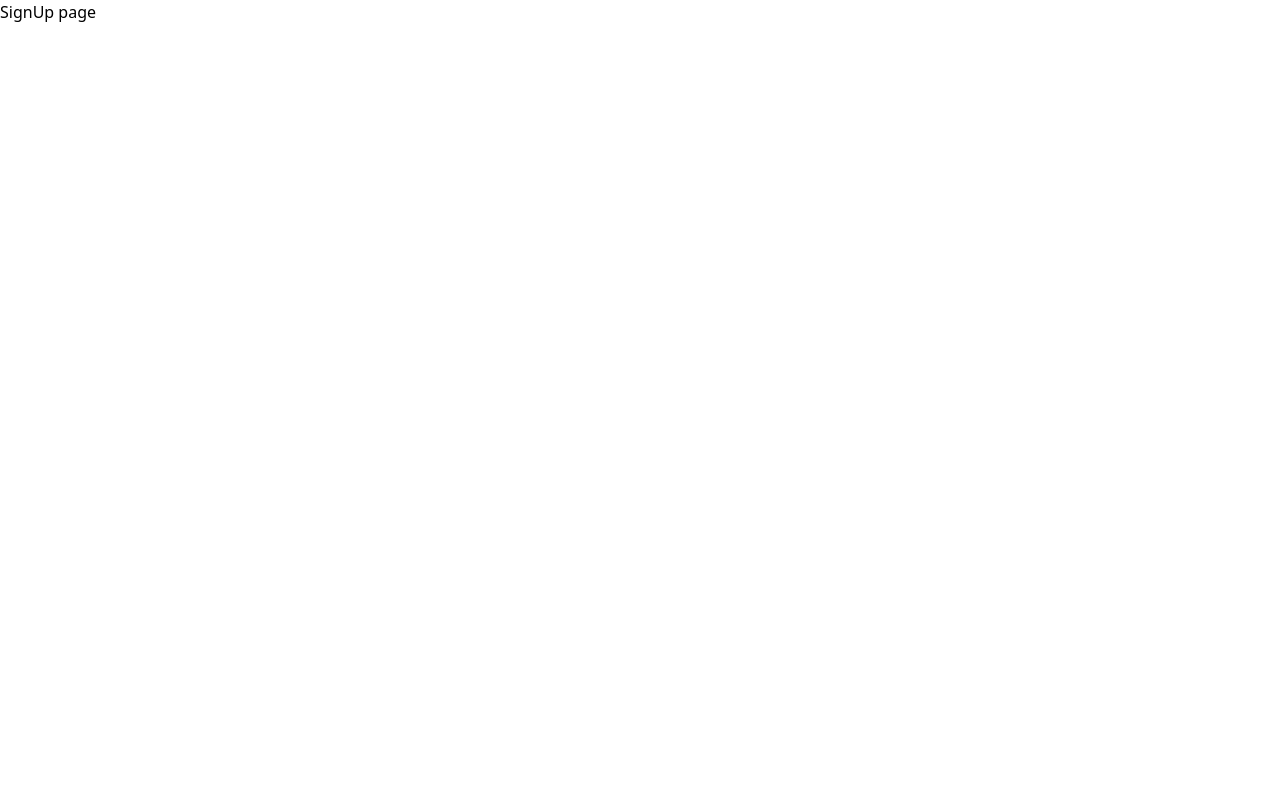
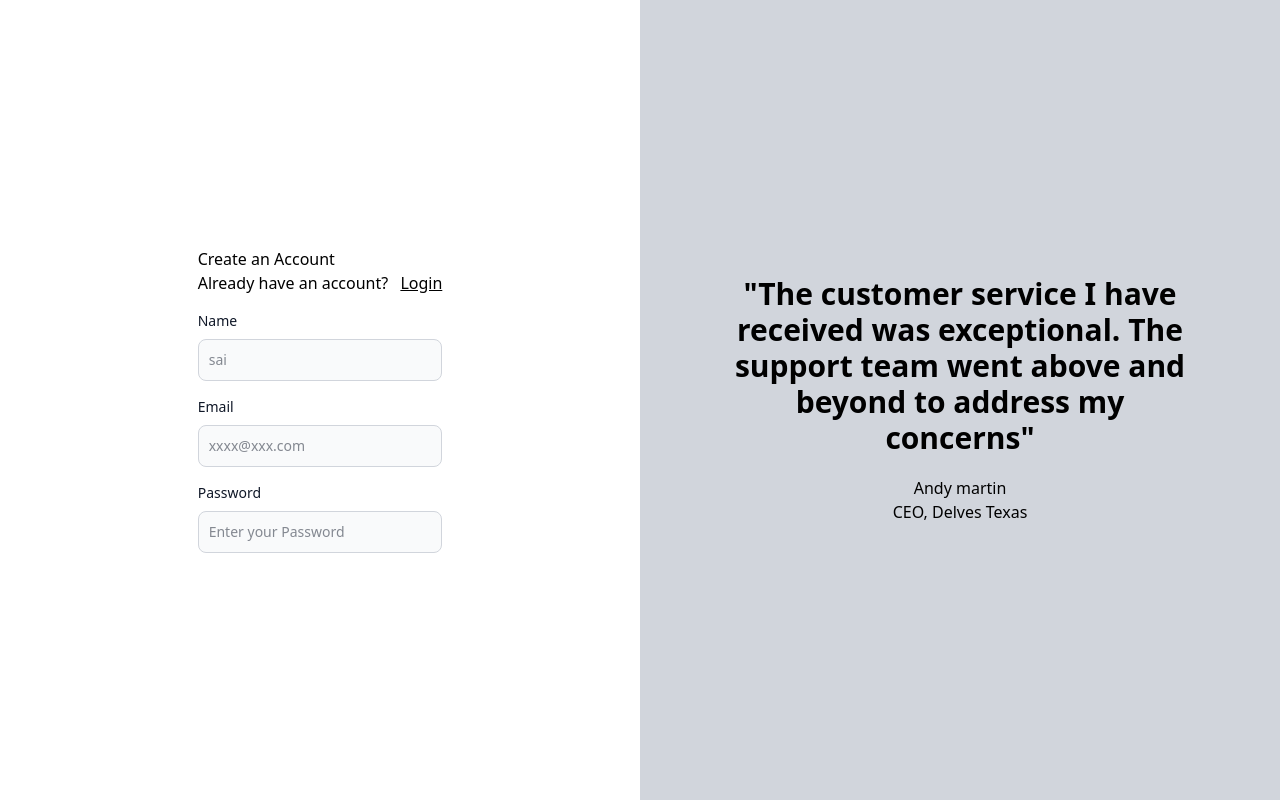
Before and after one commit to sai-krishna-uppuluri/medium-clone, a React (Vite) app in the folder frontend/: page /signup in a window 1280 px wide. Built offline with nearby package versions, Linux system fonts and the light colour scheme.

Commit message:
Signup/Signin pages in Progress

```diff
--- /dev/null
+++ b/frontend/src/components/Auth.tsx
@@ -0,0 +1,91 @@
+// import type { ChangeEventHandler, EventHandler } from "react";
+import { useState } from "react";
+import { Link } from "react-router-dom";
+import type { SignupInput } from "saikrishna-zod-validations-medium";
+
+export const Auth = () => {
+  const [postInputs, setPostInputs] = useState<SignupInput>({
+    name: "",
+    email: "",
+    password: "",
+  });
+
+  return (
+    <div className="flex h-screen justify-center">
+      <div className="flex justify-center flex-col">
+        <h1> Create an Account </h1>
+        <p>
+          Already have an account?{" "}
+          <Link to={"/signin"} className="pl-2 underline">
+            {" "}
+            Login{" "}
+          </Link>
+        </p>
+        <LabelledInputs
+          label="Name"
+          placeholder="sai"
+          onChange={(e) =>
+            setPostInputs({
+              ...postInputs,
+              name: e.target.value,
+            })
+          }
+        />
+        <LabelledInputs
+          label="Email"
+          placeholder="xxxx@xxx.com"
+          onChange={(e) =>
+            setPostInputs({
+              ...postInputs,
+              email: e.target.value,
+            })
+          }
+        />
+        <LabelledInputs
+          label="Password"
+          type={"password"}
+          placeholder="Enter your Password"
+          onChange={(e) =>
+            setPostInputs({
+              ...postInputs,
+              password: e.target.value,
+            })
+          }
+        />
+      </div>
+    </div>
+  );
+};
+
+interface LabelledInputsTypes {
+  label: string;
+  placeholder: string;
+  onChange: (e: React.ChangeEvent<HTMLInputElement>) => void;
+  type?: string;
+}
+
+function LabelledInputs({
+  label,
+  placeholder,
+  onChange,
+  type,
+}: LabelledInputsTypes) {
+  return (
+    <div>
+      <label
+        htmlFor="first_name"
+        className="block mb-2 pt-2 mt-2 text-sm font-medium text-gray-900 dark:text-white"
+      >
+        {label}
+      </label>
+      <input
+        id="first_name"
+        type={type || "text"}
+        onChange={onChange}
+        className="bg-gray-50 border border-gray-300 text-gray-900 text-sm rounded-lg focus:ring-blue-500 focus:border-blue-500 block w-full p-2.5 dark:bg-gray-700 dark:border-gray-600 dark:placeholder-gray-400 dark:text-white dark:focus:ring-blue-500 dark:focus:border-blue-500"
+        placeholder={placeholder}
+        required
+      />
+    </div>
+  );
+}
--- /dev/null
+++ b/frontend/src/components/LabelledInputs.tsx
@@ -0,0 +1,30 @@
+
+interface LabelledInputsTypes {
+  label: string;
+  placeholder: string;
+  onChange: (e: React.ChangeEvent<HTMLInputElement>) => void;
+  type?: string;
+}
+
+
+
+export const LabelledInputs<LabelledInputsTypes>= (label,placeholder,onChange,type) => {
+  return (
+    <div>
+      <label
+        htmlFor="first_name"
+        className="block mb-2 pt-2 mt-2 text-sm font-medium text-gray-900 dark:text-white"
+      >
+        {label}
+      </label>
+      <input
+        id="first_name"
+        type={type || "text"}
+        onChange={onChange}
+        className="bg-gray-50 border border-gray-300 text-gray-900 text-sm rounded-lg focus:ring-blue-500 focus:border-blue-500 block w-full p-2.5 dark:bg-gray-700 dark:border-gray-600 dark:placeholder-gray-400 dark:text-white dark:focus:ring-blue-500 dark:focus:border-blue-500"
+        placeholder={placeholder}
+        required
+      />
+    </div>
+  );
+}
--- /dev/null
+++ b/frontend/src/components/Quote.tsx
@@ -0,0 +1,16 @@
+export const Quote = () => {
+  return (
+    <div className="bg-gray-300 h-screen flex justify-center flex-col">
+      <div className="justify-center flex text-center">
+        <div className="p-20 flex justify-center flex-col">
+          <h1 className="text-3xl font-bold">
+            "The customer service I have received was exceptional. The support
+            team went above and beyond to address my concerns"
+          </h1>
+          <p className="mt-5">Andy martin </p>
+          <p> CEO, Delves Texas </p>
+        </div>
+      </div>
+    </div>
+  );
+};
--- a/frontend/src/pages/Signup.tsx
+++ b/frontend/src/pages/Signup.tsx
@@ -1,7 +1,15 @@
+import { Auth } from "../components/Auth";
+import { Quote } from "../components/Quote";
+
 export const Signup = () => {
   return (
-    <div>
-      <h1> SignUp page</h1>
+    <div className="grid grid-cols-2">
+      <div>
+        <Auth />
+      </div>
+      <div className="invisible md:visible">
+        <Quote />
+      </div>
     </div>
   );
 };
--- a/frontend/vite.config.ts
+++ b/frontend/vite.config.ts
@@ -6,4 +6,12 @@ import tailwindcss from "@tailwindcss/vite";
 // https://vite.dev/config/
 export default defineConfig({
   plugins: [react(), tailwindcss()],
+  server: {
+    watch: {
+      usePolling: true, // <= key line
+      interval: 100, //   100 ms between polls (tweak if you like)
+    },
+    open: true, //   auto-opens http://localhost:5173
+    // hmr: { host: 'localhost' }   // uncomment when tunnelling / Docker
+  },
 });
```
